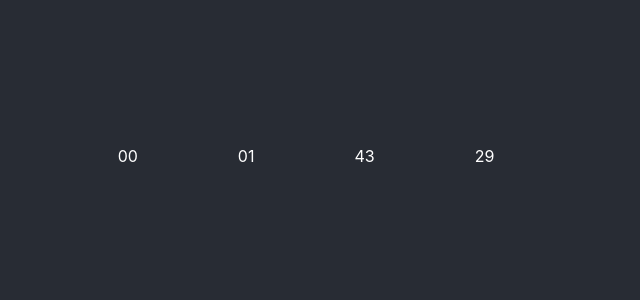
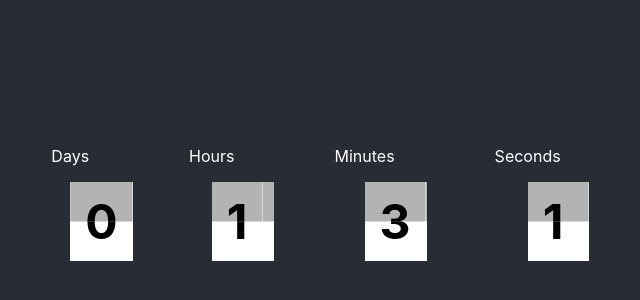
Before and after one commit to pieterdlinde/rr-time-challenge, a React (Create React App) app: page / in a window 1280 px wide. Shown: the part 244-544 px from the top of the page, without its empty margins (334-974 px from the left). Built offline with nearby package versions, Linux system fonts and the light colour scheme; the HTML template or start-up script is replaced by a standard one.

Commit message:
Update counter

```diff
--- a/src/components/Counter.css
+++ b/src/components/Counter.css
@@ -7,4 +7,27 @@
 .countItem {
     flex: 1;
     margin: 50px;
+
 }
+
+.card {
+    position: relative;
+    background-color: white;
+}
+
+.card span {
+    position: absolute;
+    color: black;
+    font-size: 48px;
+    font-weight: bold;
+    padding: 10px 15px;
+}
+
+.card span.top {
+    background-color: white;
+}
+
+.card span.bottom {
+    background-color: rgb(179, 179, 179);
+    clip-path: polygon(0% 0%, 100% 0%, 100% 50%, 0% 50%);
+}
--- a/src/components/Counter.tsx
+++ b/src/components/Counter.tsx
@@ -59,10 +59,50 @@ const Counter = () => {
 
     return (
         <div className="counterDiv">
-            <div className="countItem">{counterDown.days}</div>
-            <div className="countItem">{counterDown.hours}</div>
-            <div className="countItem">{counterDown.minutes}</div>
-            <div className="countItem">{counterDown.seconds}</div>
+            <div className="countItem">
+                <p>Days</p>
+                <div className="card">
+                    <span className="top">{counterDown.days[0]}</span>
+                    <span className="bottom">{counterDown.days[0]}</span>
+                </div>
+                <div className="card">
+                    <span className="top">{counterDown.days[1]}</span>
+                    <span className="bottom">{counterDown.days[1]}</span>
+                </div>
+            </div>
+            <div className="countItem">
+                <p>Hours</p>
+                <div className="card">
+                    <span className="top">{counterDown.hours[0]}</span>
+                    <span className="bottom">{counterDown.hours[0]}</span>
+                </div>
+                <div className="card">
+                    <span className="top">{counterDown.hours[1]}</span>
+                    <span className="bottom">{counterDown.hours[1]}</span>
+                </div>
+            </div>
+            <div className="countItem">
+                <p>Minutes</p>
+                <div className="card">
+                    <span className="top">{counterDown.minutes[0]}</span>
+                    <span className="bottom">{counterDown.minutes[0]}</span>
+                </div>
+                <div className="card">
+                    <span className="top">{counterDown.minutes[1]}</span>
+                    <span className="bottom">{counterDown.minutes[1]}</span>
+                </div>
+            </div>
+            <div className="countItem">
+                <p>Seconds</p>
+                <div className="card">
+                    <span className="top">{counterDown.seconds[0]}</span>
+                    <span className="bottom">{counterDown.seconds[0]}</span>
+                </div>
+                <div className="card">
+                    <span className="top">{counterDown.seconds[1]}</span>
+                    <span className="bottom">{counterDown.seconds[1]}</span>
+                </div>
+            </div>
         </div>
     )
 }
```
